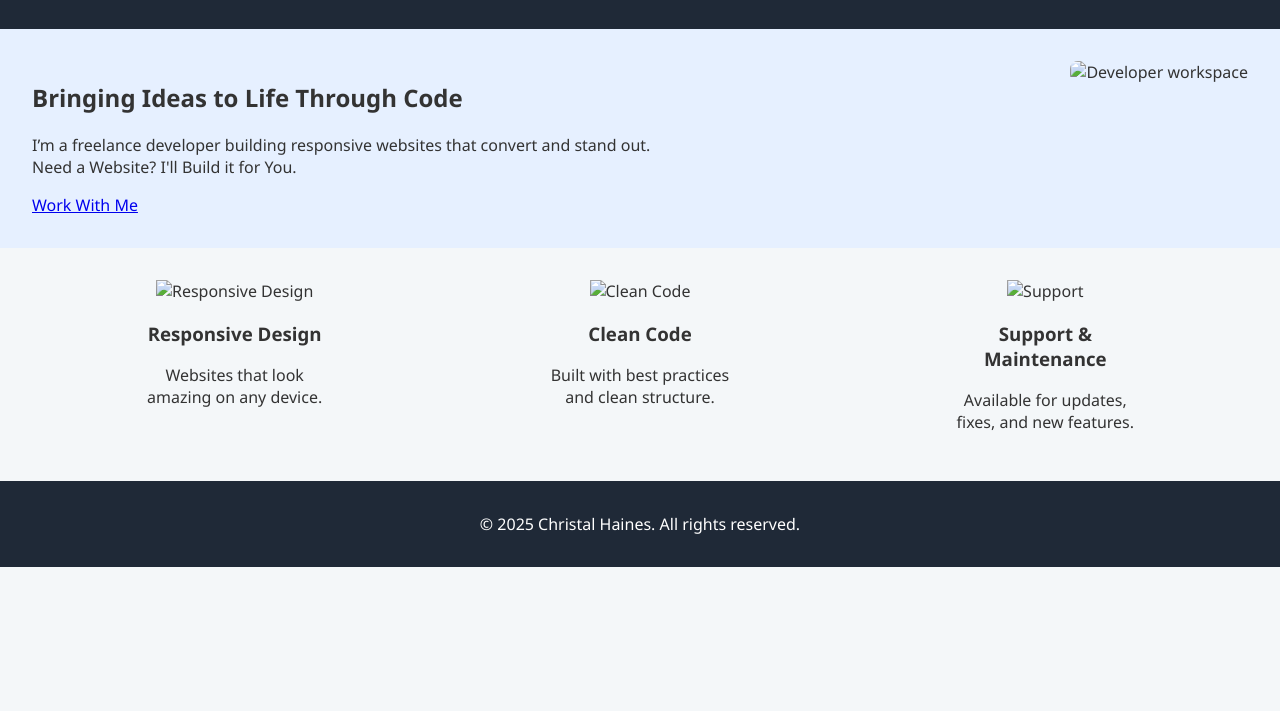
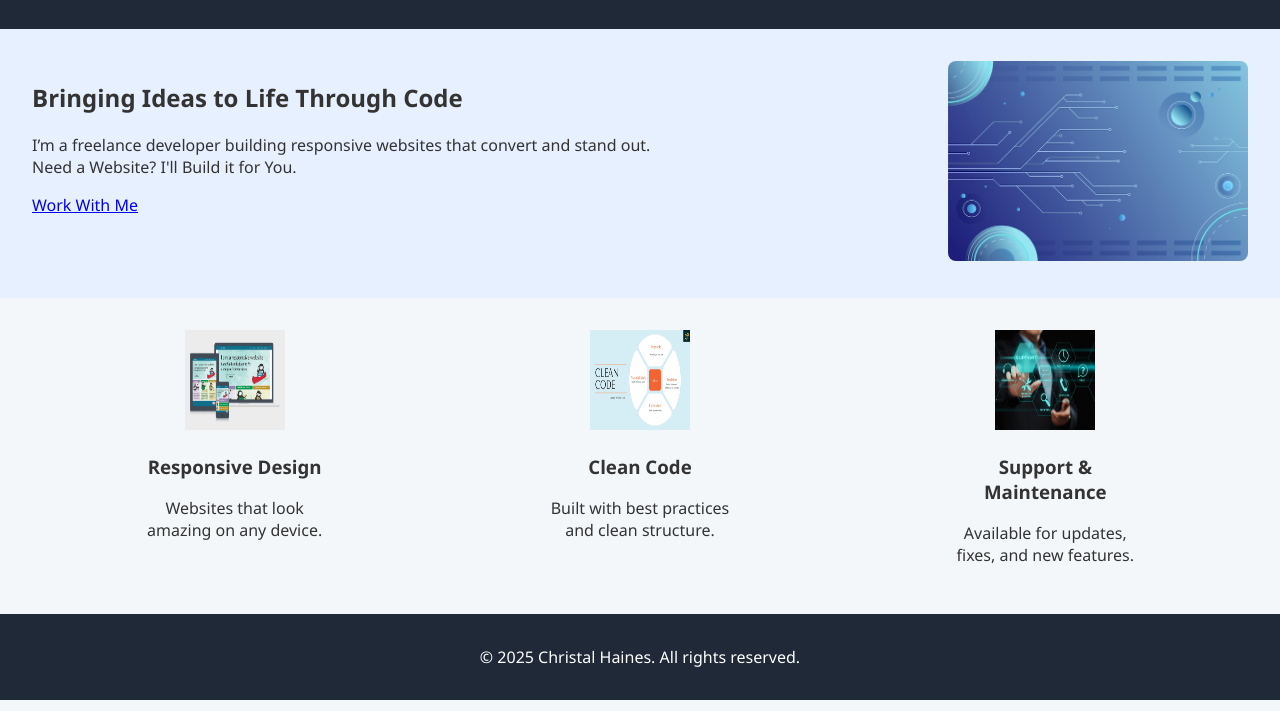
Before and after one commit to Christal-1/Freelance-website, a plain HTML site: page index.html in a window 1280 px wide. Shown: the part 89-800 px from the top of the page. Drawn offline with Linux system fonts and the light colour scheme.

Commit message:
Update index.html

```diff
--- a/index.html
+++ b/index.html
@@ -31,23 +31,23 @@
             <a href="contact.html" class="cta-button">Work With Me</a>
         </div>
         <div class="hero-image">
-            <img src="images/hero-banner.jpg" alt="Developer workspace">
+            <img src="hero-banner.jpg" alt="Developer workspace">
         </div>
     </section>
 
     <section class="features">
         <div class="feature-box">
-            <img src="images/responsive-design.png" alt="Responsive Design" />
+            <img src="responsive-design.png" alt="Responsive Design" />
             <h3>Responsive Design</h3>
             <p>Websites that look amazing on any device.</p>
         </div>
         <div class="feature-box">
-            <img src="images/clean-code.png" alt="Clean Code" />
+            <img src="clean-code.png" alt="Clean Code" />
             <h3>Clean Code</h3>
             <p>Built with best practices and clean structure.</p>
         </div>
         <div class="feature-box">
-            <img src="images/support.png" alt="Support" />
+            <img src="support.png" alt="Support" />
             <h3>Support & Maintenance</h3>
             <p>Available for updates, fixes, and new features.</p>
         </div>
```
